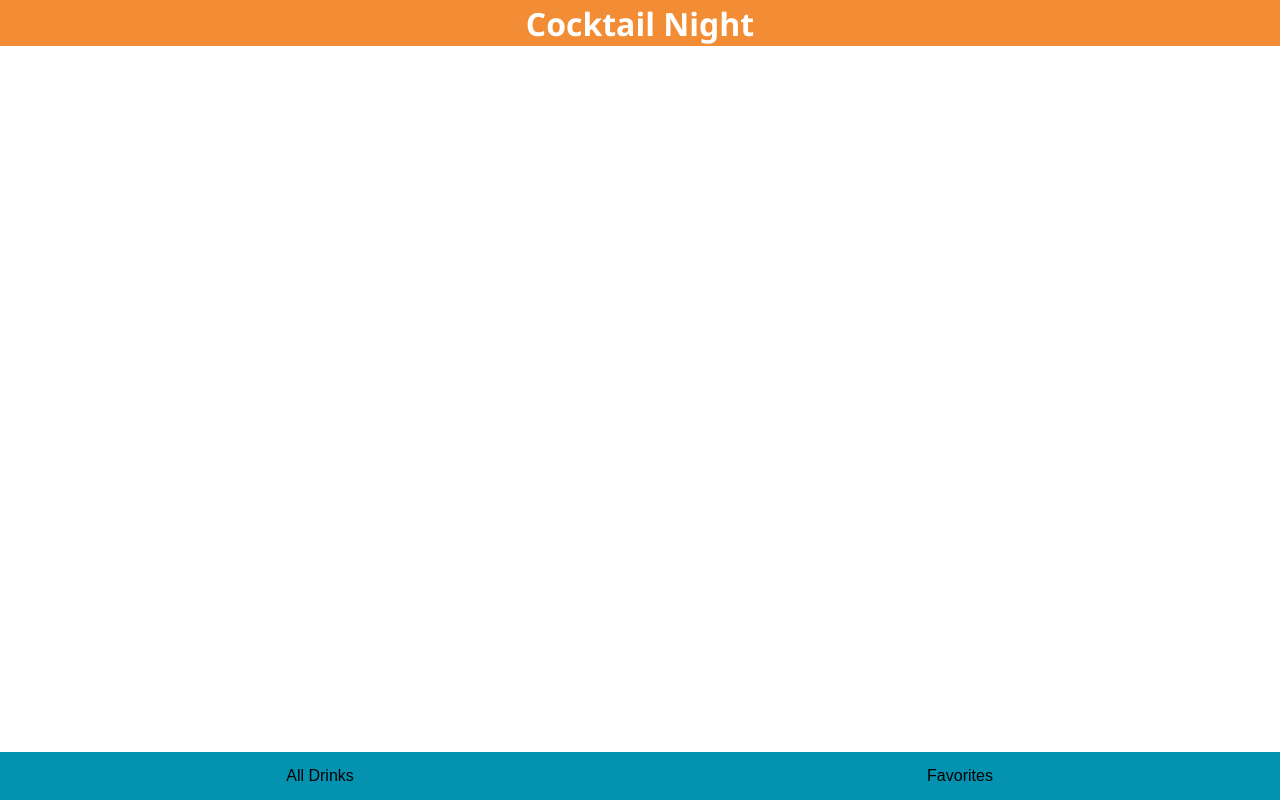
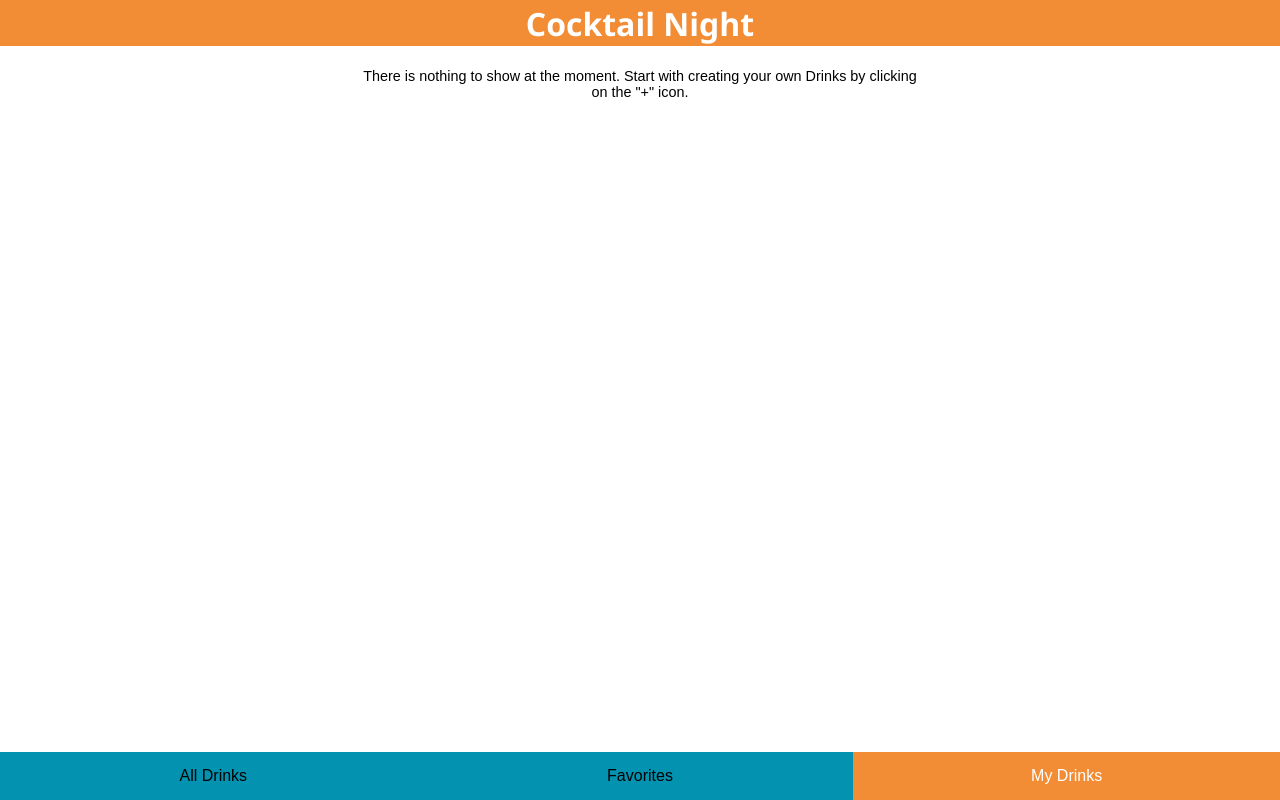
Before and after one commit to mwarnck/capstone-project, a React (Create React App) app: page /mydrinks in a window 1280 px wide. Built offline with nearby package versions, Linux system fonts and the light colour scheme.

Commit message:
Add new page for mydrinks with route in app.js and expand navigation with one more link

```diff
--- a/src/App.js
+++ b/src/App.js
@@ -4,6 +4,7 @@ import styled from 'styled-components';
 import Header from './components/Header.js';
 import DrinkListPage from './pages/DrinkListPage.js';
 import BookmarksPage from './pages/BookmarksPage.js';
+import MyDrinksPage from './pages/MyDrinksPage.js';
 import DrinkPage from './components/DrinkPage.js';
 import LoadingScreen from './components/LoadingScreen.js';
 import Navigation from './components/Navigation.js';
@@ -60,6 +61,7 @@ function App() {
                 />
               }
             />
+            <Route path="/mydrinks" element={<MyDrinksPage />} />
             {fetchedDrinks.map(drink => (
               <Route
                 key={drink.idDrink}
--- a/src/components/Navigation.js
+++ b/src/components/Navigation.js
@@ -6,13 +6,14 @@ export default function Navigation() {
     <NavBar>
       <LinkButton to="/">All Drinks</LinkButton>
       <LinkButton to="/favorites">Favorites</LinkButton>
+      <LinkButton to="/mydrinks">My Drinks</LinkButton>
     </NavBar>
   );
 }
 
 const NavBar = styled.nav`
   display: grid;
-  grid-template-columns: 1fr 1fr;
+  grid-template-columns: 1fr 1fr 1fr;
   place-items: center;
   padding: 0;
   margin-top: 0;
--- /dev/null
+++ b/src/pages/MyDrinksPage.js
@@ -0,0 +1,38 @@
+import { useState } from 'react';
+import styled from 'styled-components';
+import DrinkCard from '../components/DrinkCard.js';
+
+export default function BookmarksPage() {
+  const [myDrinks, setMyDrinks] = useState([]);
+
+  return (
+    <DrinklistContainer>
+      {myDrinks &&
+        myDrinks.map(drink => <DrinkCard key={drink.idDrink} drink={drink} />)}
+      {myDrinks.length < 1 && (
+        <EmptyState>
+          There is nothing to show at the moment. Start with creating your own
+          Drinks by clicking on the "+" icon.
+        </EmptyState>
+      )}
+    </DrinklistContainer>
+  );
+}
+
+const DrinklistContainer = styled.section`
+  display: grid;
+  gap: 10px;
+  padding-left: 10px;
+  padding-right: 10px;
+  margin-bottom: 0;
+  margin-top: 0;
+`;
+
+const EmptyState = styled.p`
+  padding: 20px 20px 20px;
+  text-align: center;
+  max-width: 600px;
+  font-size: 0.9rem;
+  margin-left: auto;
+  margin-right: auto;
+`;
```
